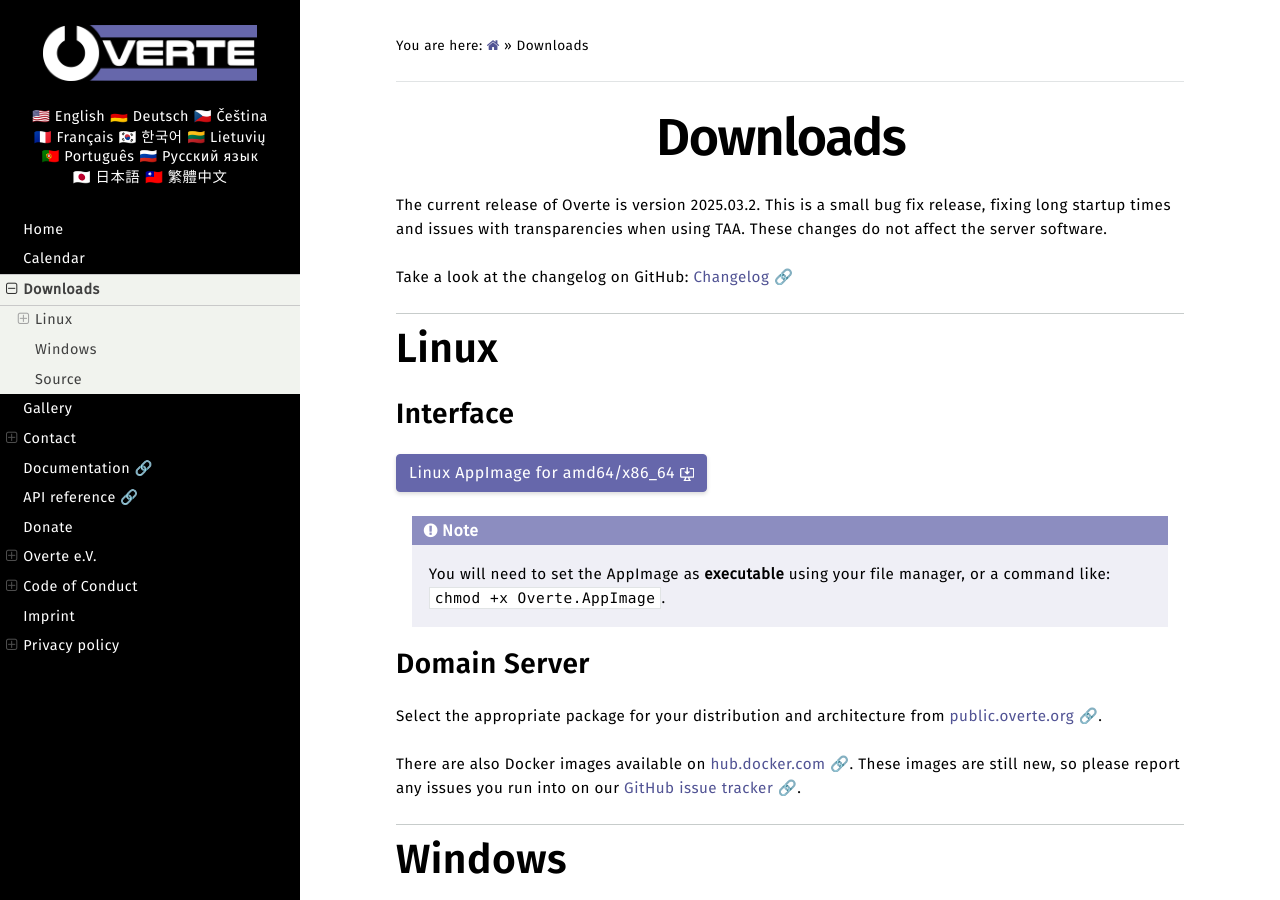
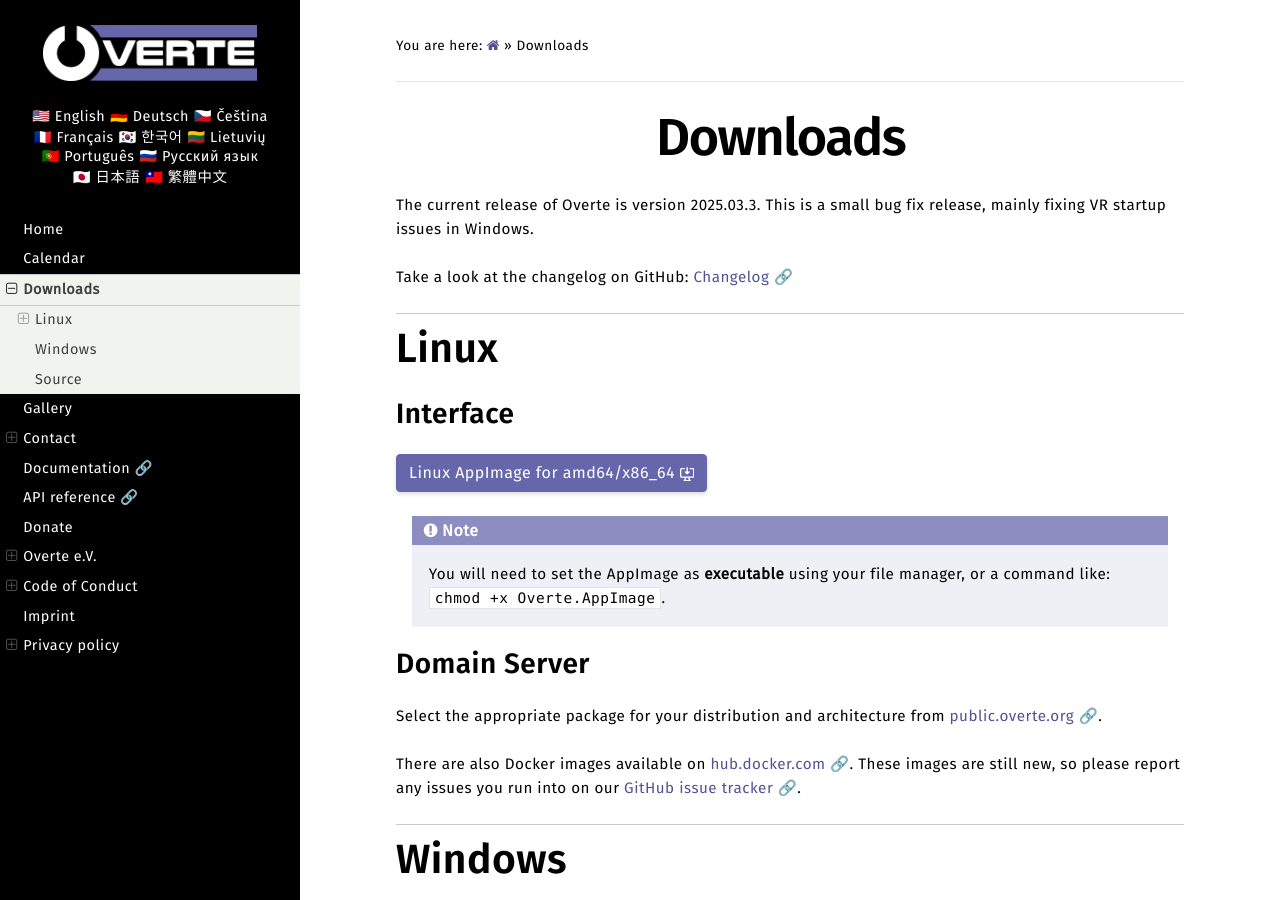
Before and after one commit to overte-org/overte-website-sphinx, a Sphinx documentation site: the page built from source/downloads.rst, in a window 1280 px wide and 900 px high. Built offline with Sphinx 7.4.7 and the Read the Docs theme 3.1.0, drawn with Linux system fonts in a browser that asks for light colours.

Commit message:
Update downloads page for 2025.03.3.

```diff
--- a/source/downloads.rst
+++ b/source/downloads.rst
@@ -4,9 +4,8 @@
 Downloads
 #########
 
-The current release of Overte is version 2025.03.2.
-This is a small bug fix release, fixing long startup times and issues with transparencies when using TAA.
-These changes do not affect the server software.
+The current release of Overte is version 2025.03.3.
+This is a small bug fix release, mainly fixing VR startup issues in Windows.
 
 Take a look at the changelog on GitHub: `Changelog 🔗 <https://github.com/overte-org/overte/blob/master/CHANGELOG.md>`_
 
@@ -19,7 +18,7 @@
 Interface
 *********
 
-.. button-link:: https://public.overte.org/build/overte/release/2025.03.2/Overte-2025.03.2-x86_64.AppImage
+.. button-link:: https://public.overte.org/build/overte/release/2025.03.3/Overte-2025.03.3-x86_64.AppImage
     :shadow:
     :color: primary
 
@@ -35,7 +34,7 @@
 Domain Server
 *************
 
-Select the appropriate package for your distribution and architecture from `public.overte.org 🔗 <https://public.overte.org/index.html#build/overte/release/2025.03.1/>`_.
+Select the appropriate package for your distribution and architecture from `public.overte.org 🔗 <https://public.overte.org/index.html#build/overte/release/2025.03.3/>`_.
 
 There are also Docker images available on `hub.docker.com 🔗 <https://hub.docker.com/r/overte/overte-server/tags>`_. These images are still new, so please report any issues you run into on our `GitHub issue tracker 🔗 <https://github.com/overte-org/overte/issues>`_.
 
@@ -48,7 +47,7 @@
 Select a custom install and tick “Overte Server” during the installation process if you want to run a Domain Server.
 You can always rerun the installer later to install the server software afterwards.
 
-.. button-link:: https://public.overte.org/build/overte/release/2025.03.2/Overte-2025.03.2.exe
+.. button-link:: https://public.overte.org/build/overte/release/2025.03.3/Overte-2025.03.3.exe
     :shadow:
     :color: primary
 
```
